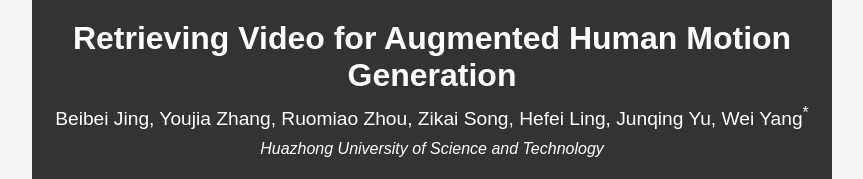
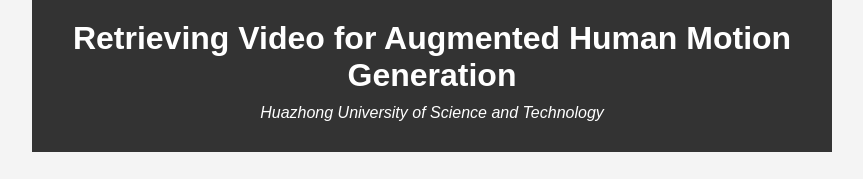
Before and after one commit to AnonymousRAG/AnonymousRAG.github.io, a plain HTML site: page index.html in a window 1280 px wide. Shown: the top 179 px of the page, without its empty margins (208-1071 px from the left). Drawn offline with Linux system fonts and the light colour scheme.

Commit message:
Update index.html

```diff
--- a/index.html
+++ b/index.html
@@ -5,7 +5,7 @@
     <meta name="viewport" content="width=device-width, initial-scale=1.0">
     <title>Retrieving Video for Augmented Human Motion Generation</title>
     <meta name="description" content="Retrieving Video for Augmented Human Motion Generation">
-    <meta name="keywords" content="RV2M, Retrieving Video for Augmented Human Motion Generation, Research Paper, Beibei Jing, Youjia Zhang, Ruomiao Zhou, Zikai Song, Hefei Ling, Junqing Yu, Wei Yang">
+    <meta name="keywords" content="RV2M, Retrieving Video for Augmented Human Motion Generation, Research Paper">
     <style>
         body {
             font-family: Arial, sans-serif;
@@ -178,7 +178,7 @@
         <header>
             <h1>Retrieving Video for Augmented Human Motion Generation</h1>
             <div class="author-info">
-                Beibei Jing, Youjia Zhang, Ruomiao Zhou, Zikai Song, Hefei Ling, Junqing Yu, Wei Yang<sup>*</sup>
+
             </div>
             <div class="text-above">
                 Huazhong University of Science and Technology
```
